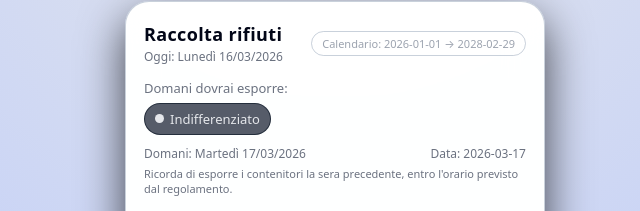
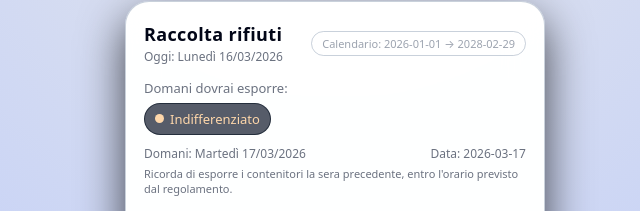
Before and after one commit to DevelopTestLG/CISA_Raccolta, a plain HTML site: page index.html in a window 1280 px wide. Shown: the part 236-447 px from the top of the page, 305-945 px from the left. Drawn offline with Linux system fonts and the light colour scheme.

Commit message:
index.html

```diff
--- a/index.html
+++ b/index.html
@@ -116,6 +116,8 @@
       background: currentColor;
     }
 
+    /* colore etichetta indiff. e5e7eb  */
+
     .chip.organico {
       background: rgba(148, 92, 36, 0.18);
       color: #fed7aa;
@@ -124,7 +126,7 @@
 
     .chip.indiff {
       background: rgba(15, 23, 42, 0.7);
-      color: #e5e7eb;
+      color: #fed7aa;
       border: 1px solid rgba(31, 41, 55, 0.9);
     }
 
```
